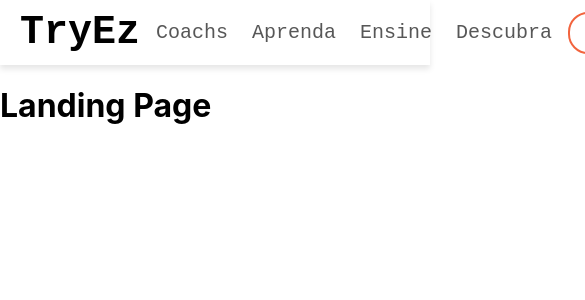
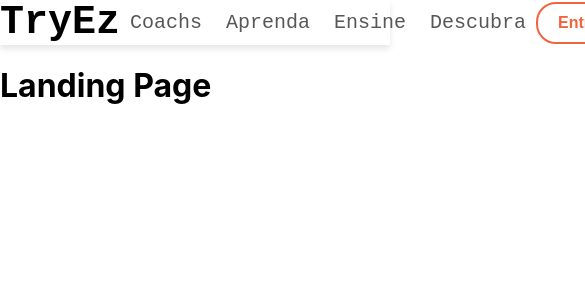
Before and after one commit to oddcaio/plataforma-tryez, a React (Create React App) app: page / in a window 390 px wide. Shown: the top 300 px of the page, 585 px wide, since content can reach past the window. Built offline with nearby package versions, Linux system fonts and the light colour scheme; the HTML template or start-up script is replaced by a standard one; a web font is replaced by a local one.

Commit message:
responsividade ajustada

```diff
--- a/src/components/header/Header.css
+++ b/src/components/header/Header.css
@@ -1,8 +1,9 @@
 .header {
+  box-sizing: border-box;
   display: flex;
   align-items: center;
-  gap: 16px;
-  padding: 10px 20px;
+  gap: 10px;
+  padding-right: 32px;
   width: 100%;
   margin: 0;
   box-shadow: 0 4px 6px rgba(0,0,0,0.1);
```
